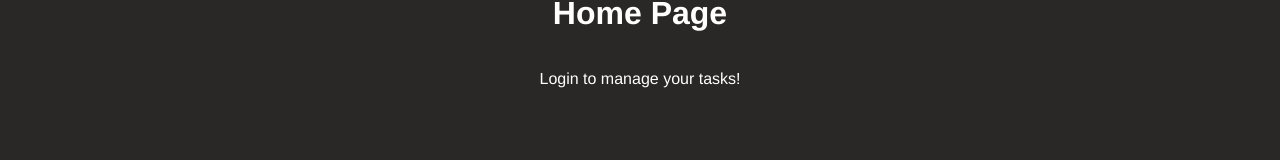
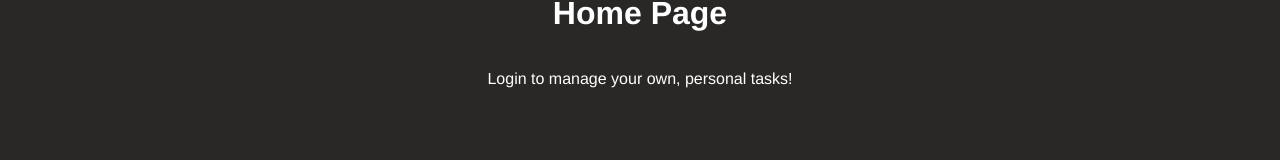
Before and after one commit to Jayanth-Mani/to-do-app, a Vue app: page /#/ in a window 1280 px wide. Shown: the part 286-446 px from the top of the page. Built offline with nearby package versions, Linux system fonts and the light colour scheme; no server answers.

Commit message:
small change on homepage

```diff
--- a/src/views/Home.vue
+++ b/src/views/Home.vue
@@ -3,7 +3,7 @@
     <body class="body">
     <img src="../assets/logo.svg" alt="Task Logo" >
     <h1>Home Page</h1>
-    <p>Login to manage your tasks!</p>
+    <p>Login to manage your own, personal tasks!</p>
     </body>
 
   </div>
```
